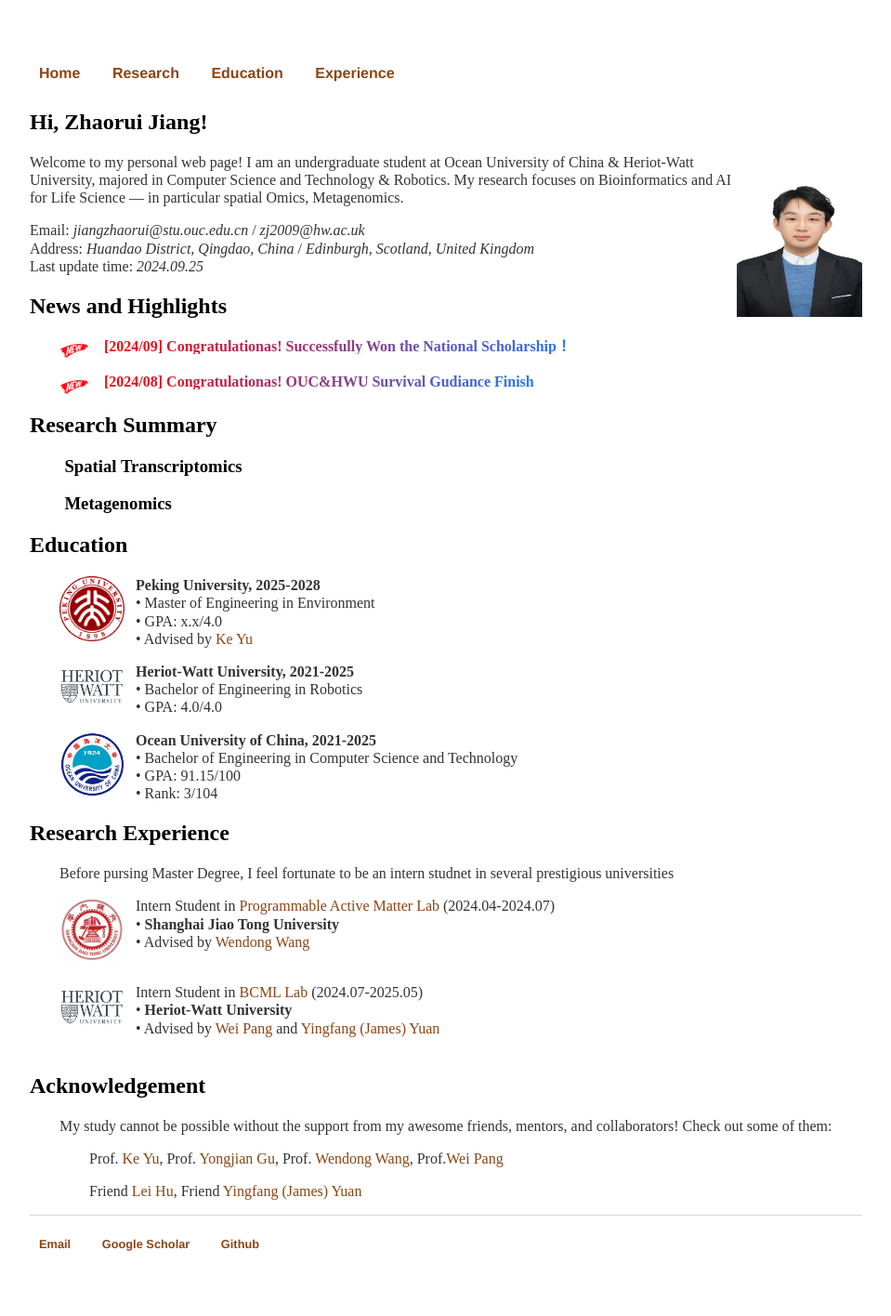
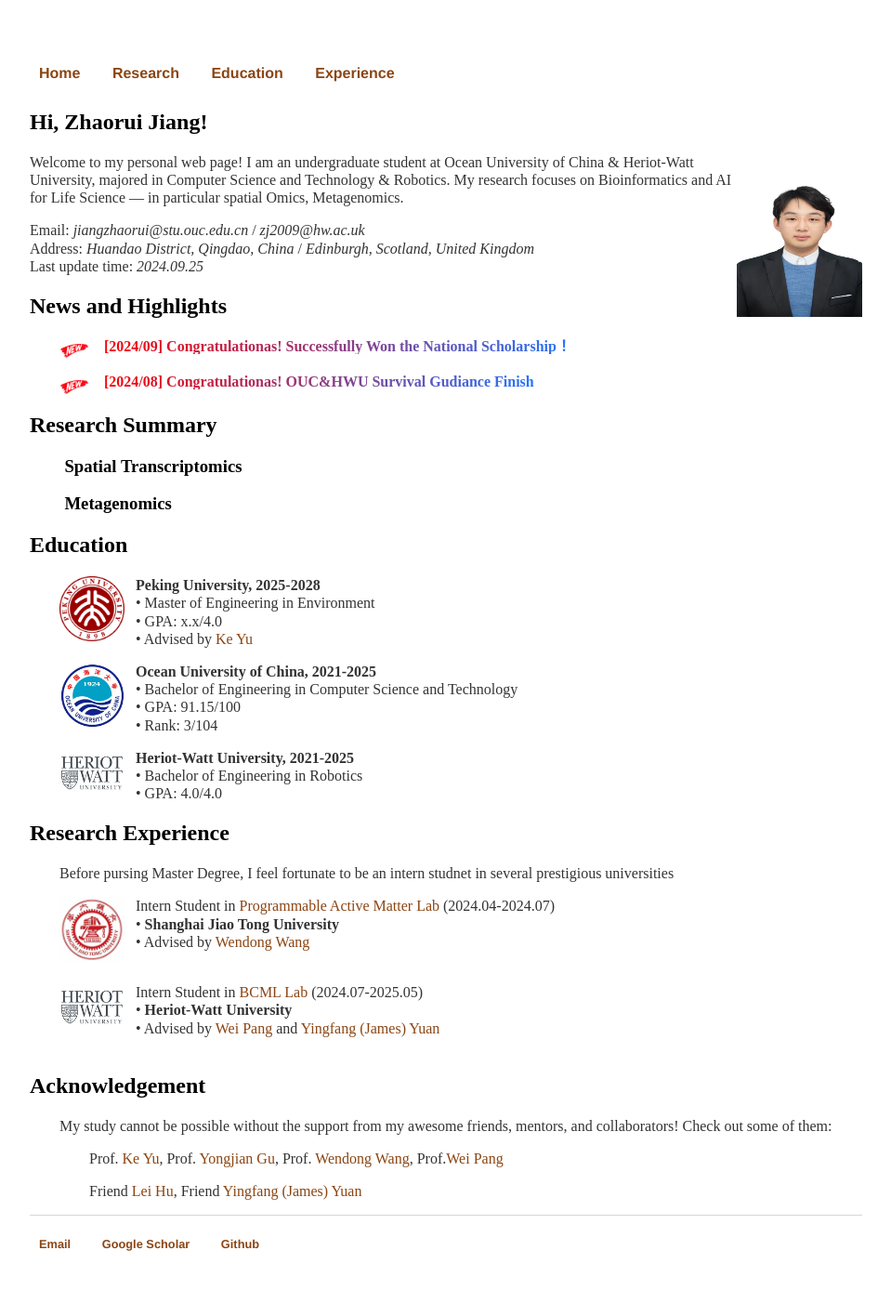
Before and after one commit to zhaorui-bi/zhaorui-bi.github.io, a Jekyll site: the page built from index.html, in a window 1280 px wide. Shown: the whole page at 93% size, without its empty margins (160-1119 px from the left). Built offline with Jekyll 4.4.1, drawn with Linux system fonts in a browser that asks for light colours; some of the changed lines change nothing that is shown.

Commit message:
Update index.html

```diff
--- a/index.html
+++ b/index.html
@@ -69,6 +69,15 @@
 		</p>
 
 		<p style="margin-left: 2em;">
+			<img src="/img/ouc.png" align="left" width="70" height="70"/>
+			&nbsp&nbsp <b>Ocean University of China, 2021-2025 </b><br>
+			&nbsp&nbsp &bull; Bachelor of Engineering in Computer Science and Technology<br>
+			&nbsp&nbsp &bull; GPA: 91.15/100 <br>
+<!-- 			&nbsp&nbsp &bull; WAM: 91.15/100 <br> -->
+			&nbsp&nbsp &bull; Rank: 3/104 <br>
+		</p>
+
+		<p style="margin-left: 2em;">
 			<img src="/img/hw.png" align="left" width="70" height="50"/>
 			&nbsp&nbsp <b>Heriot-Watt University, 2021-2025  </b><br>
 			&nbsp&nbsp &bull; Bachelor of Engineering in Robotics<br>
@@ -76,14 +85,6 @@
 <!-- 			&nbsp&nbsp &bull; WAM: 89.58/100 <br> -->
 		</p>
 
-		<p style="margin-left: 2em;">
-			<img src="/img/ouc.png" align="left" width="70" height="70"/>
-			&nbsp&nbsp <b>Ocean University of China, 2021-2025 </b><br>
-			&nbsp&nbsp &bull; Bachelor of Engineering in Computer Science and Technology<br>
-			&nbsp&nbsp &bull; GPA: 91.15/100 <br>
-<!-- 			&nbsp&nbsp &bull; WAM: 91.15/100 <br> -->
-			&nbsp&nbsp &bull; Rank: 3/104 <br>
-		</p>
 
 	<h2><a name="exp"></a>Research Experience</h2>
 		<p style="text-indent: 2em;">Before pursing Master Degree, I feel fortunate to be an intern studnet in several prestigious universities</p>
```
